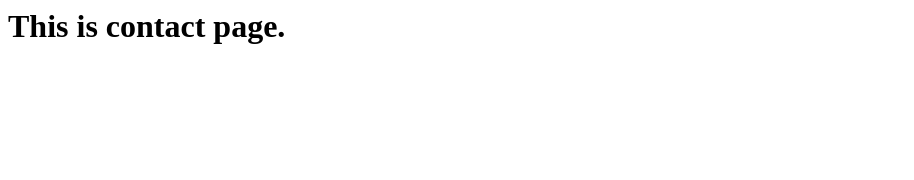
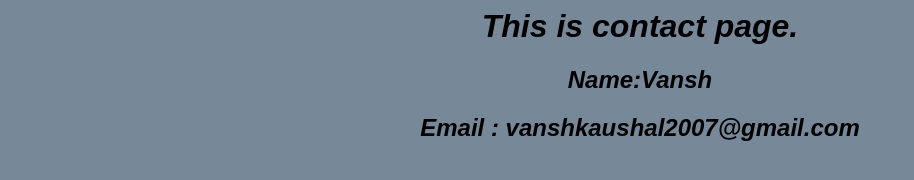
Before and after one commit to VanshPanditzx/UI-UX-Development, a plain HTML site: page Assignment 2/contact.html in a window 1280 px wide. Shown: the whole page, without its empty margins (0-914 px from the left). Drawn offline with Linux system fonts and the light colour scheme.

Commit message:
Update contact.html

```diff
--- a/Assignment 2/contact.html
+++ b/Assignment 2/contact.html
@@ -1,9 +1,20 @@
 <html>
     <head>
     <title>Contact</title>
+    <style>
+        body {
+            background-color:lightslategray;
+            font-family: Arial, sans-serif;
+            font-style: italic;
+            text-align: center;
+        }
+    </style>
     </head>
     <body>
         <h1>This is contact page.
         </h1>
+        <h2>Name:Vansh</h2>
+        <h2>Email : vanshkaushal2007@gmail.com</h2>
+
     </body>
 </html>
```
